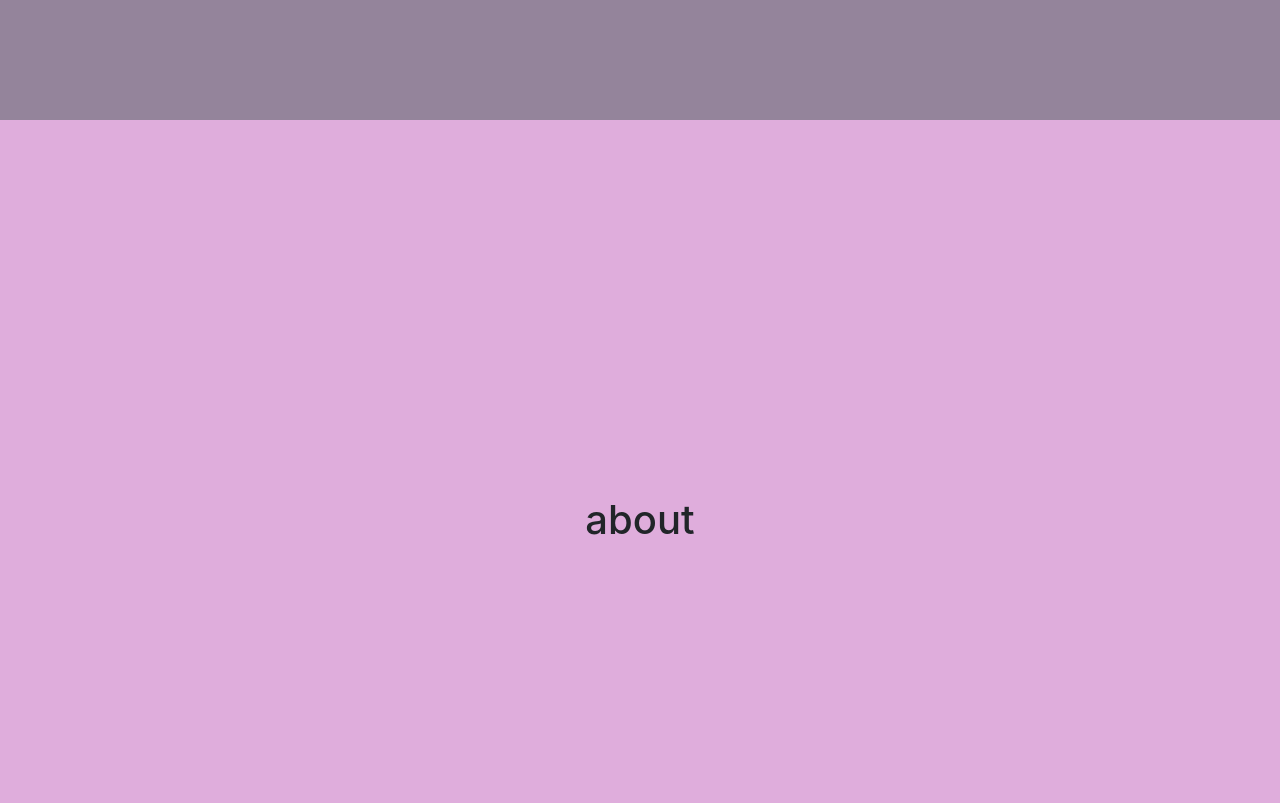
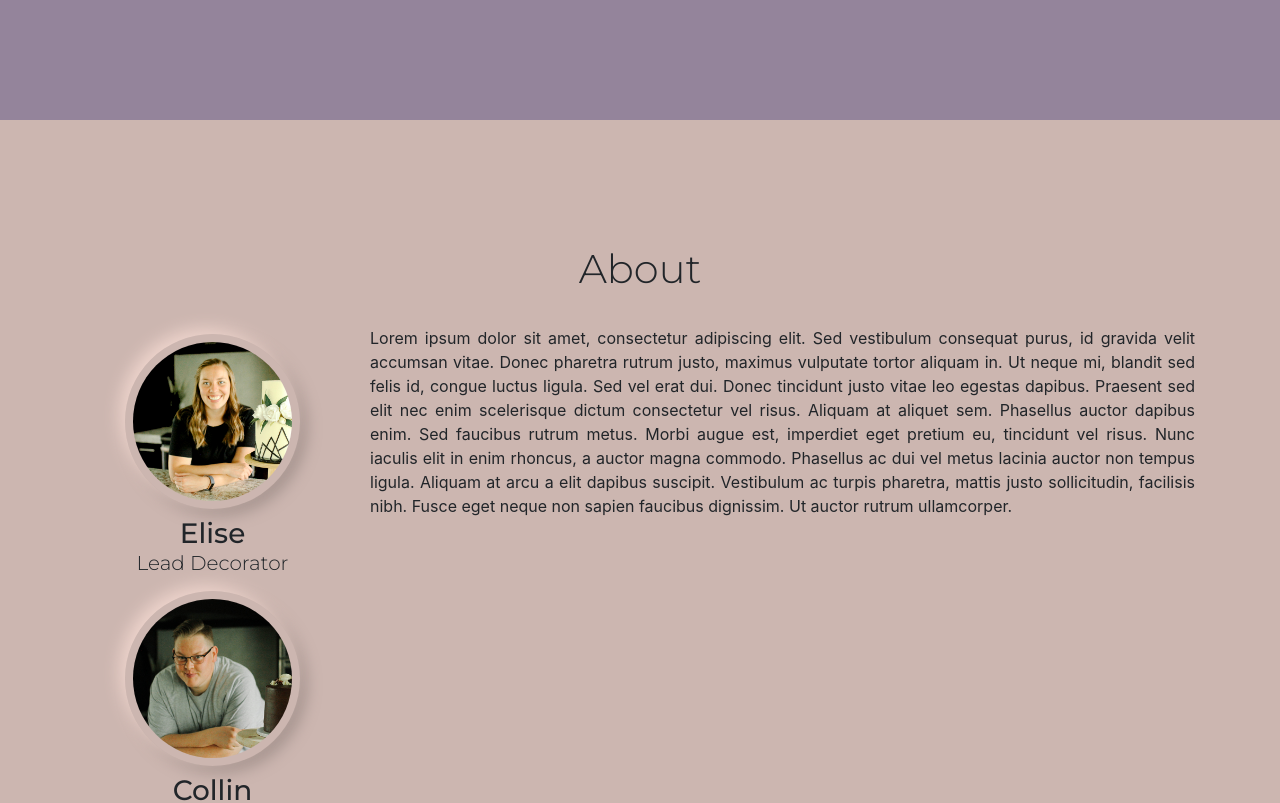
Before and after one commit to aarkitekkt/zeesy-bakes, a React (Create React App) app: page / in a window 1280 px wide. Shown: the part 1480-2283 px from the top of the page. Built offline with nearby package versions, Linux system fonts and the light colour scheme.

Commit message:
about page styling

```diff
--- a/src/Components/About/index.js
+++ b/src/Components/About/index.js
@@ -4,9 +4,20 @@ import "./style.css";
 function About() {
     return (
         <div className="about">
-            <div id="aboutContent">
-                <div id="aboutTitle">
-                    <h1>about</h1>
+            <h1 id="aboutTitle">About</h1>
+            <div id="aboutContent" className="container px-0 pb-5">
+                <div className="row mx-auto">
+                    <div id="teamPics" className="col-12 col-sm-5 col-lg-3 mb-5">
+                        <img className="pic img-fluid rounded-circle p-2 m-2" src="./assets/images/team/elise.png" alt="zeese" />
+                        <h3 className="m-0">Elise</h3>
+                        <h5>Lead Decorator</h5>
+                        <img className="pic rounded-circle p-2 m-2" src="./assets/images/team/collin.png" alt="coco" />
+                        <h3 className="m-0">Collin</h3>
+                        <h5>Lead Baker</h5>
+                    </div>
+                    <div id="teamBio" className="col-12 col-sm-7 col-lg-9">
+                        <p id="bio">Lorem ipsum dolor sit amet, consectetur adipiscing elit. Sed vestibulum consequat purus, id gravida velit accumsan vitae. Donec pharetra rutrum justo, maximus vulputate tortor aliquam in. Ut neque mi, blandit sed felis id, congue luctus ligula. Sed vel erat dui. Donec tincidunt justo vitae leo egestas dapibus. Praesent sed elit nec enim scelerisque dictum consectetur vel risus. Aliquam at aliquet sem. Phasellus auctor dapibus enim. Sed faucibus rutrum metus. Morbi augue est, imperdiet eget pretium eu, tincidunt vel risus. Nunc iaculis elit in enim rhoncus, a auctor magna commodo. Phasellus ac dui vel metus lacinia auctor non tempus ligula. Aliquam at arcu a elit dapibus suscipit. Vestibulum ac turpis pharetra, mattis justo sollicitudin, facilisis nibh. Fusce eget neque non sapien faucibus dignissim. Ut auctor rutrum ullamcorper.</p>
+                    </div>
                 </div>
             </div>
         </div>
--- a/src/Components/About/style.css
+++ b/src/Components/About/style.css
@@ -1,13 +1,27 @@
 .about {
-    background-color: #dfaddc;
+    background-color: #ccb6b0;
     width: 100%;
-    height: 100vh;
+    min-height: 100vh;
     margin: 0px;
+    padding: 0px 20px;
+}
+
+#aboutTitle {
+    font-family: 'Montserrat', sans-serif;
+    font-weight: 300;
+    padding-top: 125px;
+    padding-bottom: 25px;
 }
 
 #aboutContent {
-    position: relative;
-    top: 50%;
-    left: 50%;
-    transform: translate(-50%, -50%);
+
 }
+.pic {
+    max-height: 175px;
+    box-shadow: -6px -6px 16px #eed4cc, 6px 6px 16px #a08f8a;
+}
+
+#bio {
+    text-align: justify;
+  text-justify: inter-word;
+}
```
